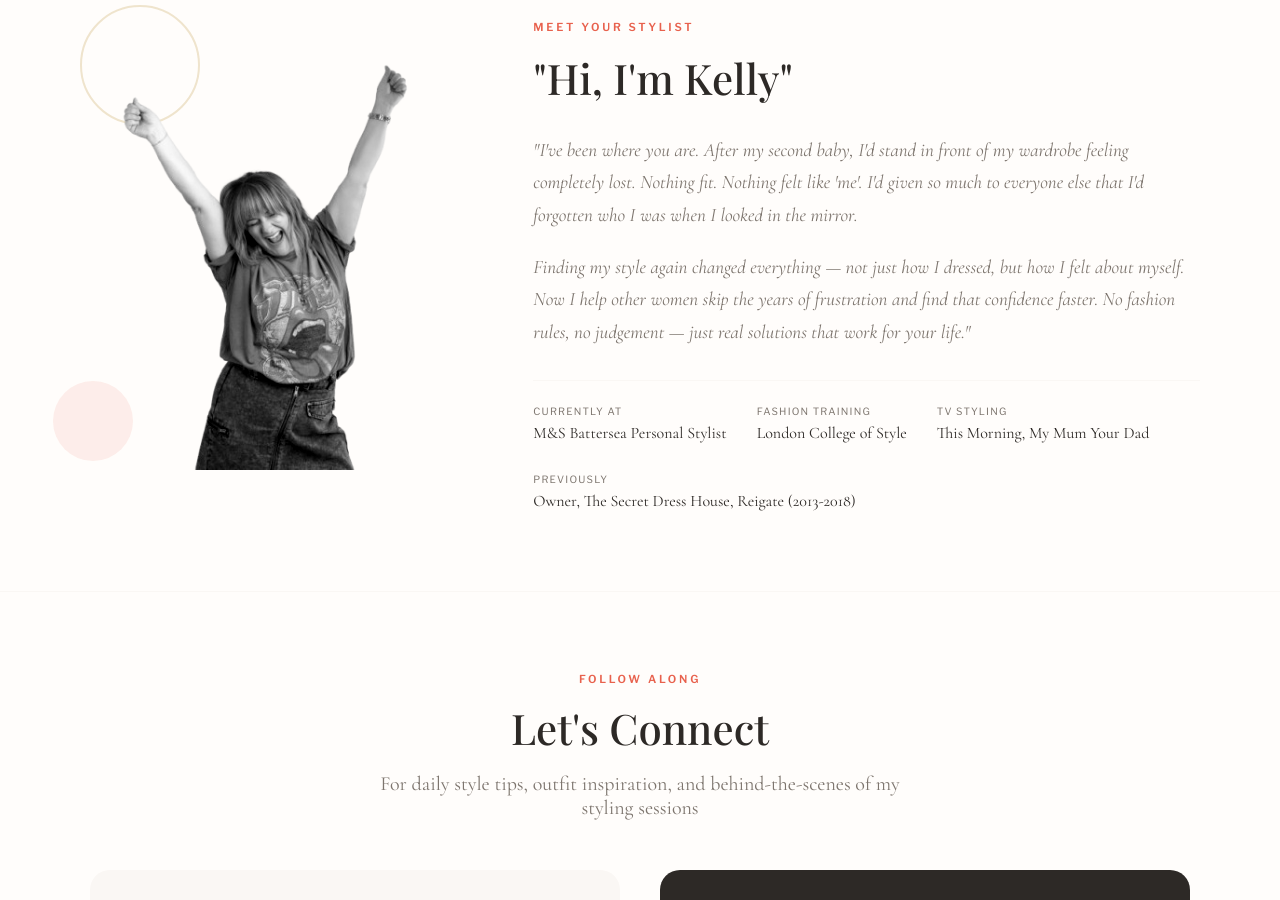
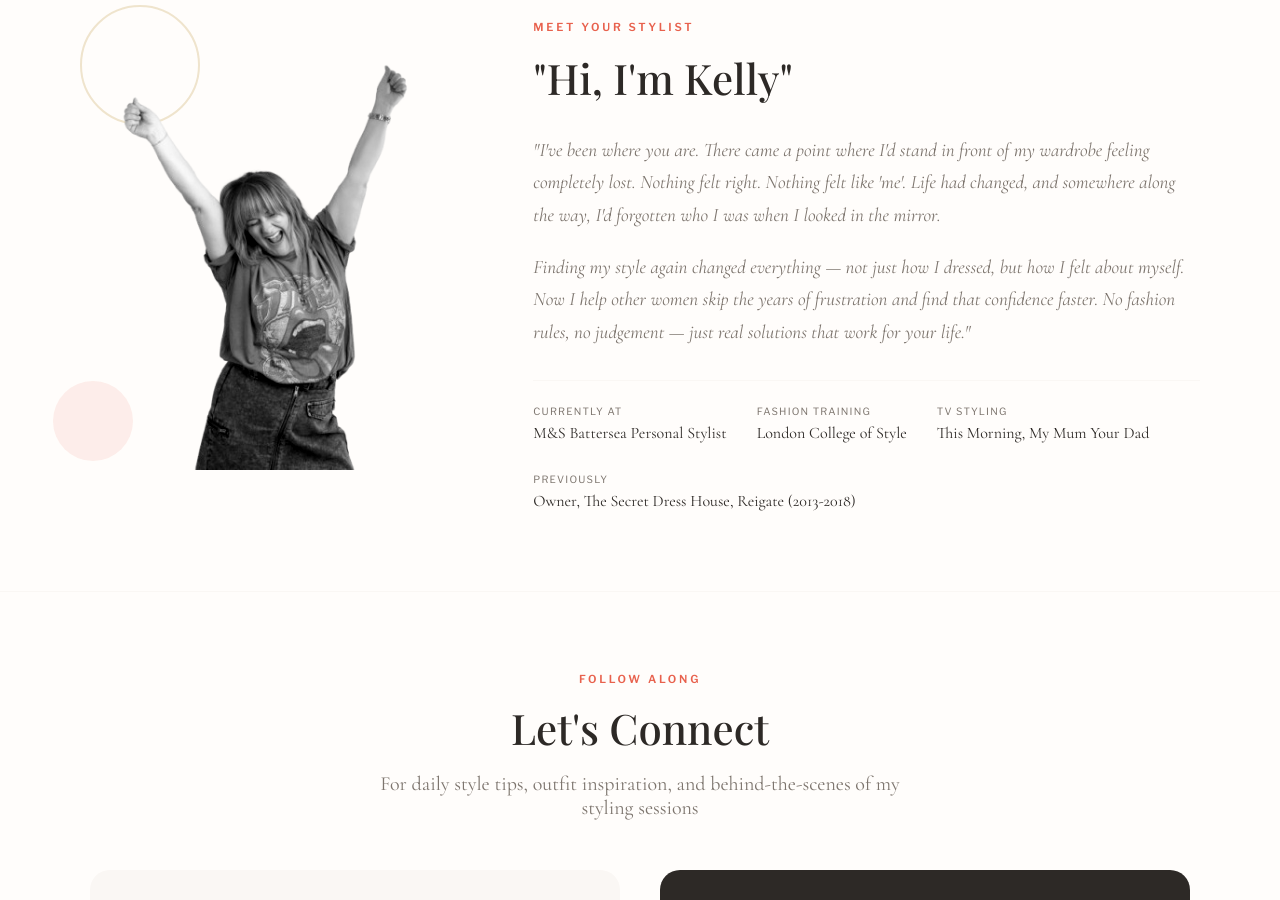
Before and after one commit to mrmonster1000/style_confident, a React (Vite) app: page / in a window 1280 px wide. Shown: the part 1460-2360 px from the top of the page. Built offline with nearby package versions, Linux system fonts and the light colour scheme.

Commit message:
Broaden About section to be more inclusive
Change Kelly's story from baby-specific to universal life transitions,
making it relatable to all women (career changes, divorce, empty nest, etc.)

Co-Authored-By: Claude Opus 4.5 <noreply@anthropic.com>

```diff
--- a/src/StyleConfidentWebsite.jsx
+++ b/src/StyleConfidentWebsite.jsx
@@ -1211,9 +1211,9 @@ const StyleConfidentWebsite = () => {
             lineHeight: '1.7',
             marginBottom: '20px'
           }}>
-            "I've been where you are. After my second baby, I'd stand in front of
-            my wardrobe feeling completely lost. Nothing fit. Nothing felt like
-            'me'. I'd given so much to everyone else that I'd forgotten who I was
+            "I've been where you are. There came a point where I'd stand in front of
+            my wardrobe feeling completely lost. Nothing felt right. Nothing felt like
+            'me'. Life had changed, and somewhere along the way, I'd forgotten who I was
             when I looked in the mirror.
           </p>
           <p style={{
```
